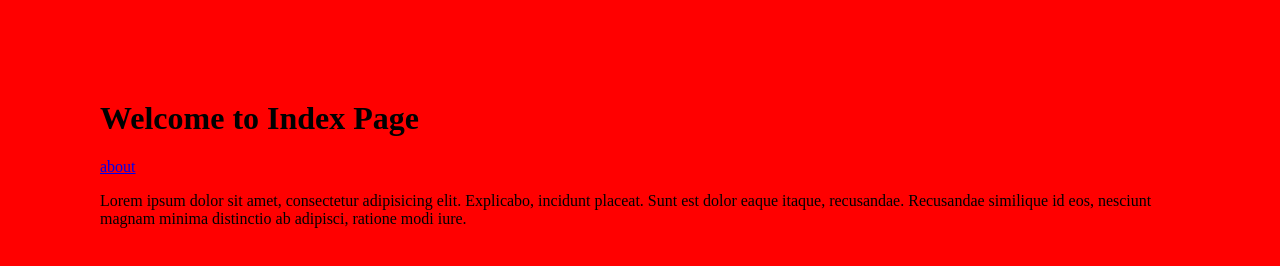
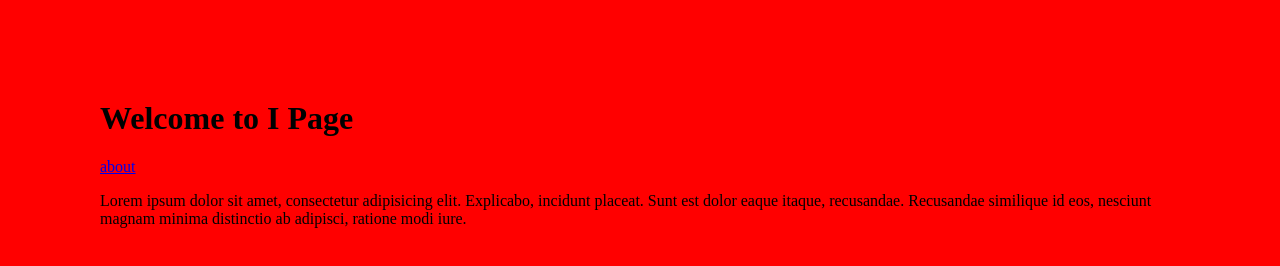
Before and after one commit to mohsenbrsn/project, a plain HTML site: page index.html in a window 1280 px wide. Drawn offline with Linux system fonts and the light colour scheme.

Commit message:
change index.html

```diff
--- a/index.html
+++ b/index.html
@@ -7,7 +7,7 @@
   </head>
   <body>
     <h1>
-      Welcome to Index Page
+      Welcome to I Page
     </h1>
     <header>
       <nav>
```
